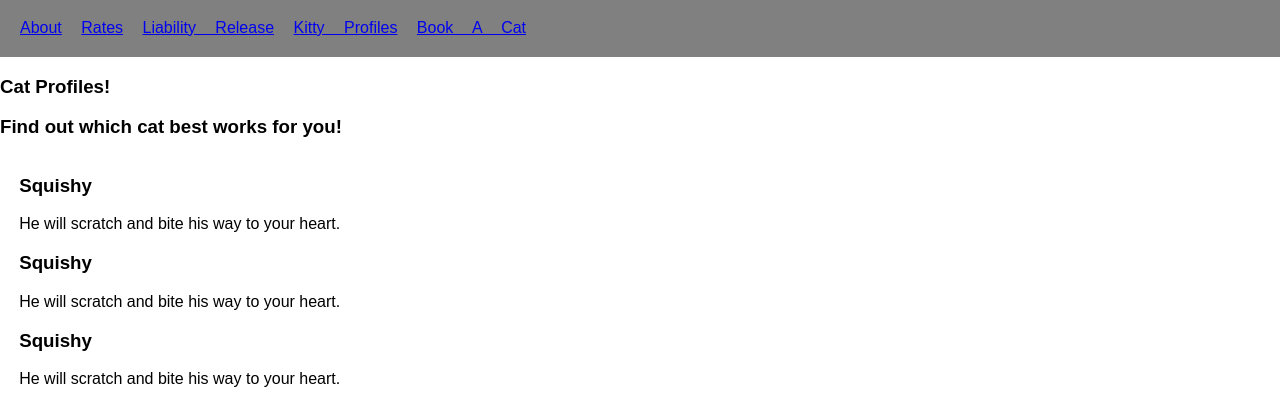
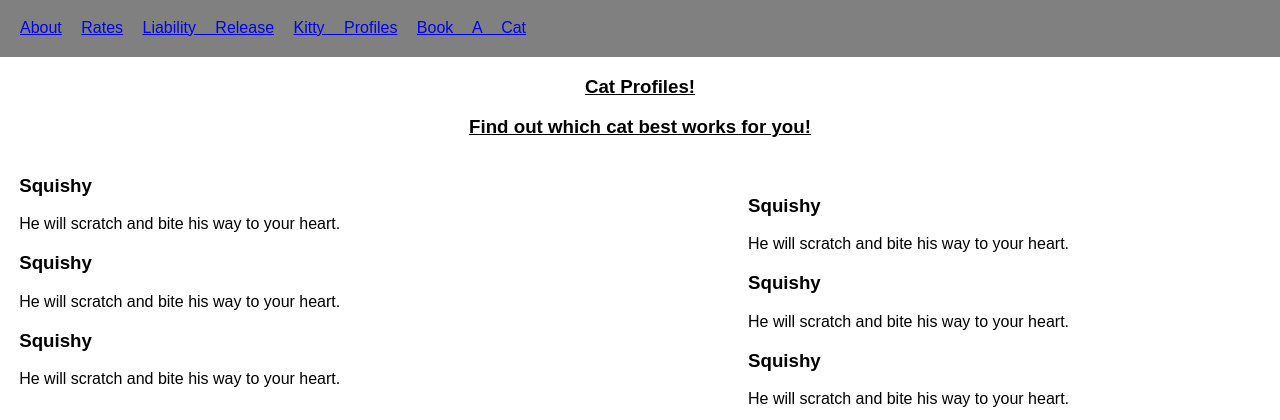
Before and after one commit to akonenkamp/mockup-practice, a plain HTML site: page book-a-cat.html in a window 1280 px wide. Shown: the part 368-788 px from the top of the page. Drawn offline with Linux system fonts and the light colour scheme.

Commit message:
styles to added pages

```diff
--- a/stylesheet.css
+++ b/stylesheet.css
@@ -86,3 +86,34 @@ h2 {
 {
   font-style: italic;
 }
+
+.cat-profile2 {
+  float: right;
+  margin: 0 1.5%;
+  width: 40%;
+  background-color: white;
+  margin: 20px;
+
+}
+
+.cat-profile1 {
+  float: left;
+  margin: 0 1.5%;
+  width: 40%;
+}
+
+.catprofile {
+  text-align: center;
+  text-decoration: underline;
+}
+
+.rates2 {
+  float: right;
+  overflow: auto;
+  width: 40%;
+
+}
+
+.rates1 {
+  width: 40%;
+}
```
